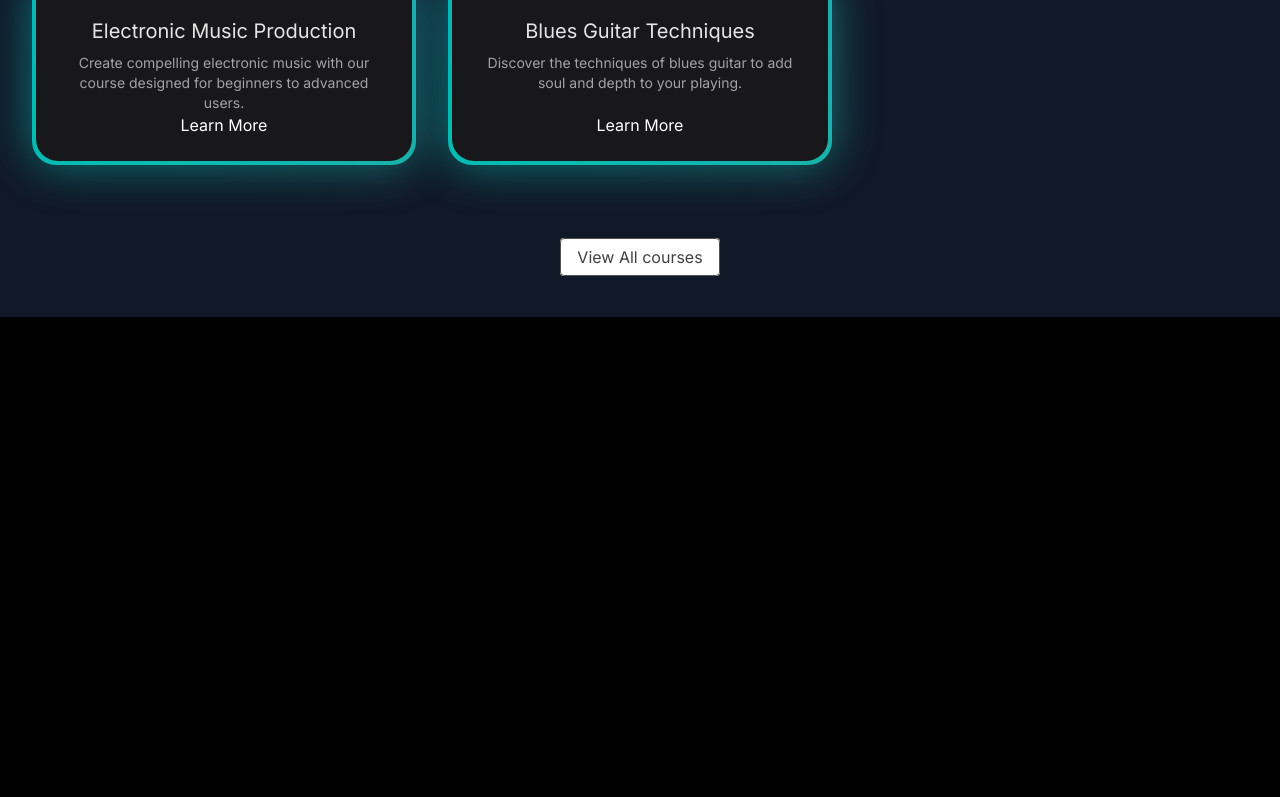
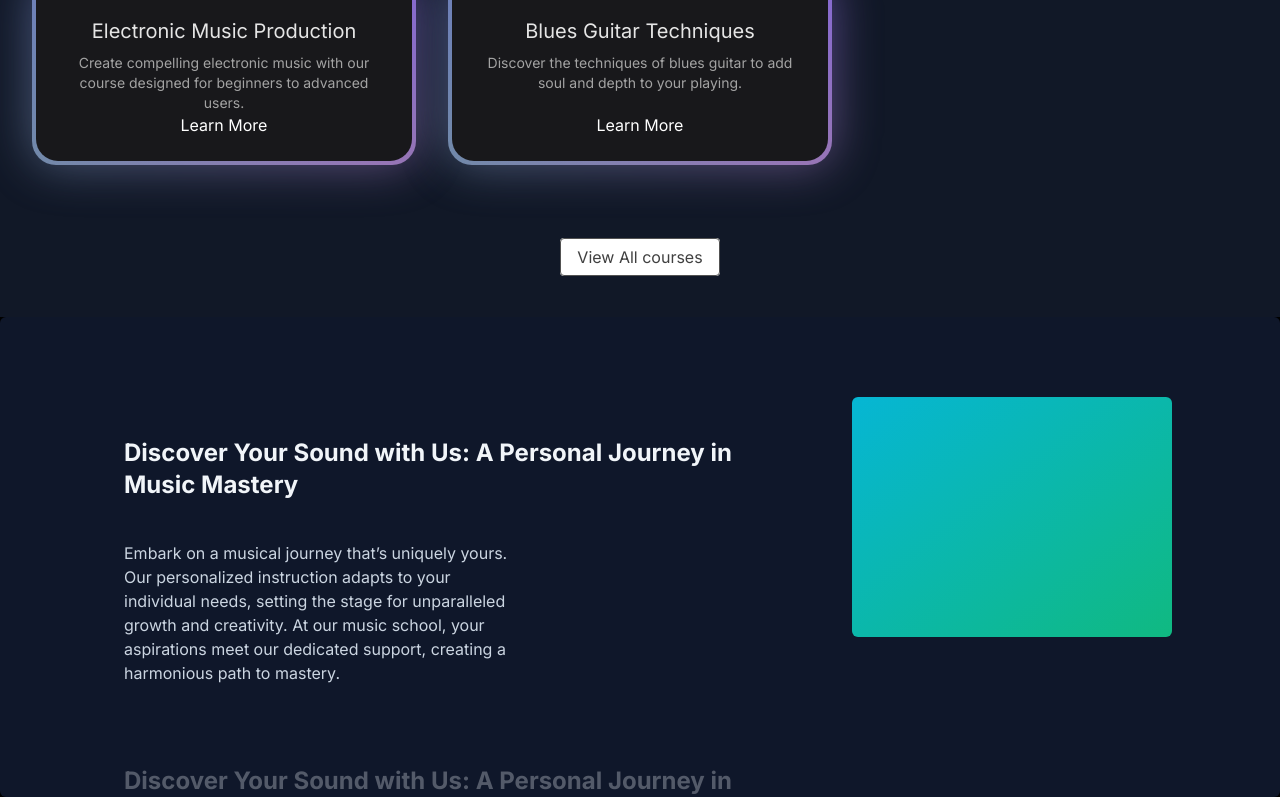
Before and after one commit to dev-shakti/nextjs-music-app, a Next.js app: page / in a window 1280 px wide. Shown: the part 1051-1848 px from the top of the page. Before the commit the page ends 1368 px from the top, so only its background shows below. Built offline with nearby package versions, Linux system fonts and the light colour scheme.

Commit message:
add WhyChooseUs section with stickyScroll effect

```diff
--- /dev/null
+++ b/src/app/components/WhyChooseUs.tsx
@@ -0,0 +1,46 @@
+"use client";
+import React from "react";
+import { StickyScroll } from "./ui/sticky-scroll-reveal";
+
+const musicSchoolContent = [
+    {
+      title: 'Discover Your Sound with Us: A Personal Journey in Music Mastery',
+      description:
+        'Embark on a musical journey that’s uniquely yours. Our personalized instruction adapts to your individual needs, setting the stage for unparalleled growth and creativity. At our music school, your aspirations meet our dedicated support, creating a harmonious path to mastery.',
+    },
+    {
+      title: 'Discover Your Sound with Us: A Personal Journey in Music Mastery',
+      description:
+        'Embark on a musical journey that’s uniquely yours. Our personalized instruction adapts to your individual needs, setting the stage for unparalleled growth and creativity. At our music school, your aspirations meet our dedicated support, creating a harmonious path to mastery.',
+    },
+    {
+      title: 'Discover Your Sound with Us: A Personal Journey in Music Mastery',
+      description:
+        'Embark on a musical journey that’s uniquely yours. Our personalized instruction adapts to your individual needs, setting the stage for unparalleled growth and creativity. At our music school, your aspirations meet our dedicated support, creating a harmonious path to mastery.',
+    },
+    {
+      title: 'Live Feedback & Engagement',
+      description:
+        'Immerse yourself in an interactive learning experience where feedback is immediate, just like real-time changes in a collaborative project. This approach enhances your understanding and mastery of music concepts and performance techniques.',
+    },
+    {
+      title: 'Cutting-Edge Curriculum',
+      description:
+        'Our curriculum is continuously updated to include the latest music education trends and technologies, ensuring you’re always learning with the most current and effective methods. Say goodbye to outdated materials and welcome an education that evolves with the industry.',
+    },
+    {
+      title: 'Limitless Learning Opportunities',
+      description:
+        'With our expansive resource library and dynamic course offerings, you’ll never find yourself without something new to explore. Our platform provides continuous opportunities for growth, ensuring your musical skills are always advancing.',
+    },
+  ];
+
+const WhyChooseUs = () => {
+  return (
+    <div>
+      <StickyScroll content={musicSchoolContent}/>
+    </div>
+  )
+}
+
+export default WhyChooseUs
--- a/src/app/page.tsx
+++ b/src/app/page.tsx
@@ -1,11 +1,13 @@
 import FeaturedCourses from "./components/FeaturedCourses";
 import HeroSection from "./components/HeroSection";
+import WhyChooseUs from "./components/WhyChooseUs";
 
 export default function Home() {
   return (
     <main className="min-h-screen bg-black/[0.95] antialiased bg-grid-white/[0.2]">
       <HeroSection/>
       <FeaturedCourses/>
+      <WhyChooseUs/>
     </main>
   );
 }
```
